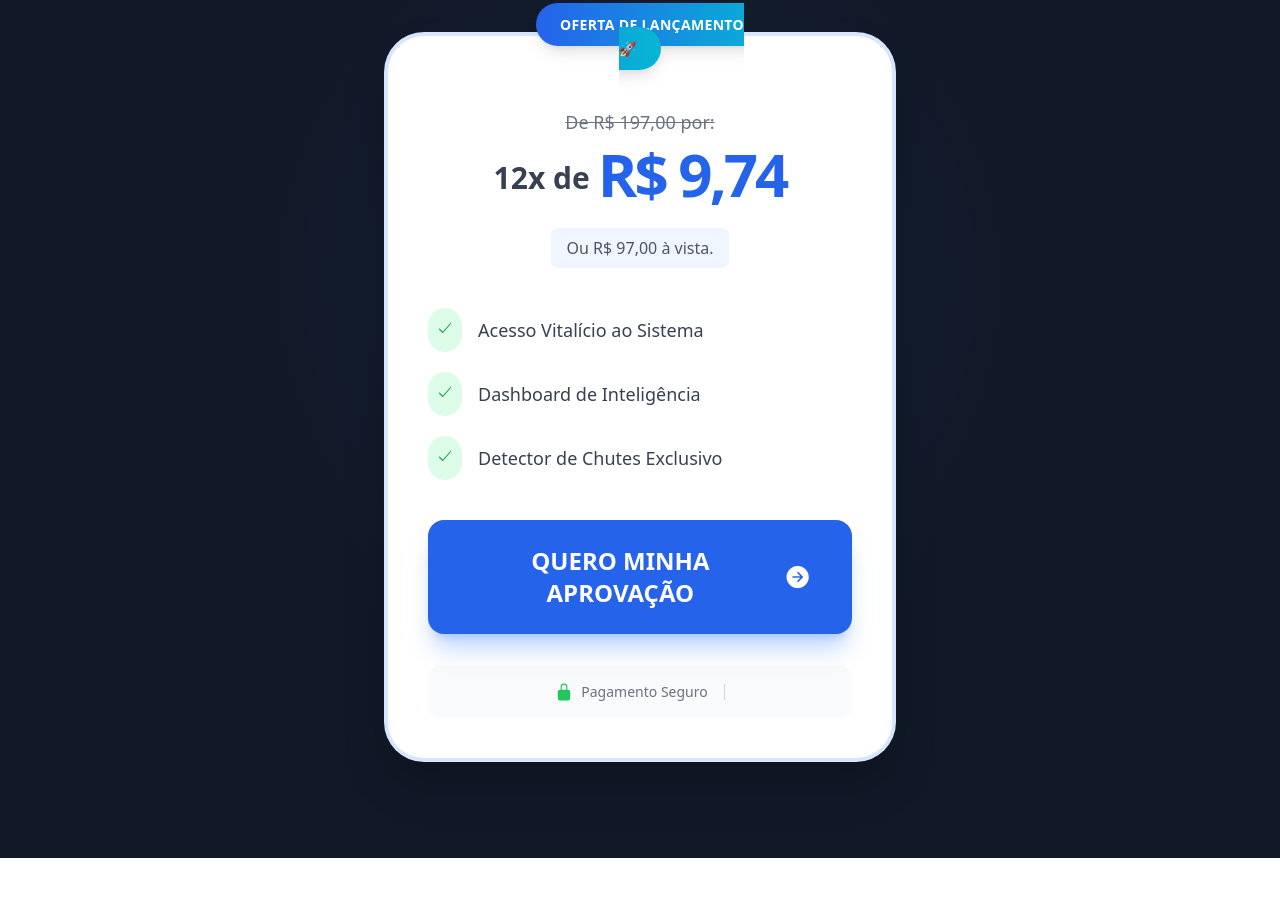
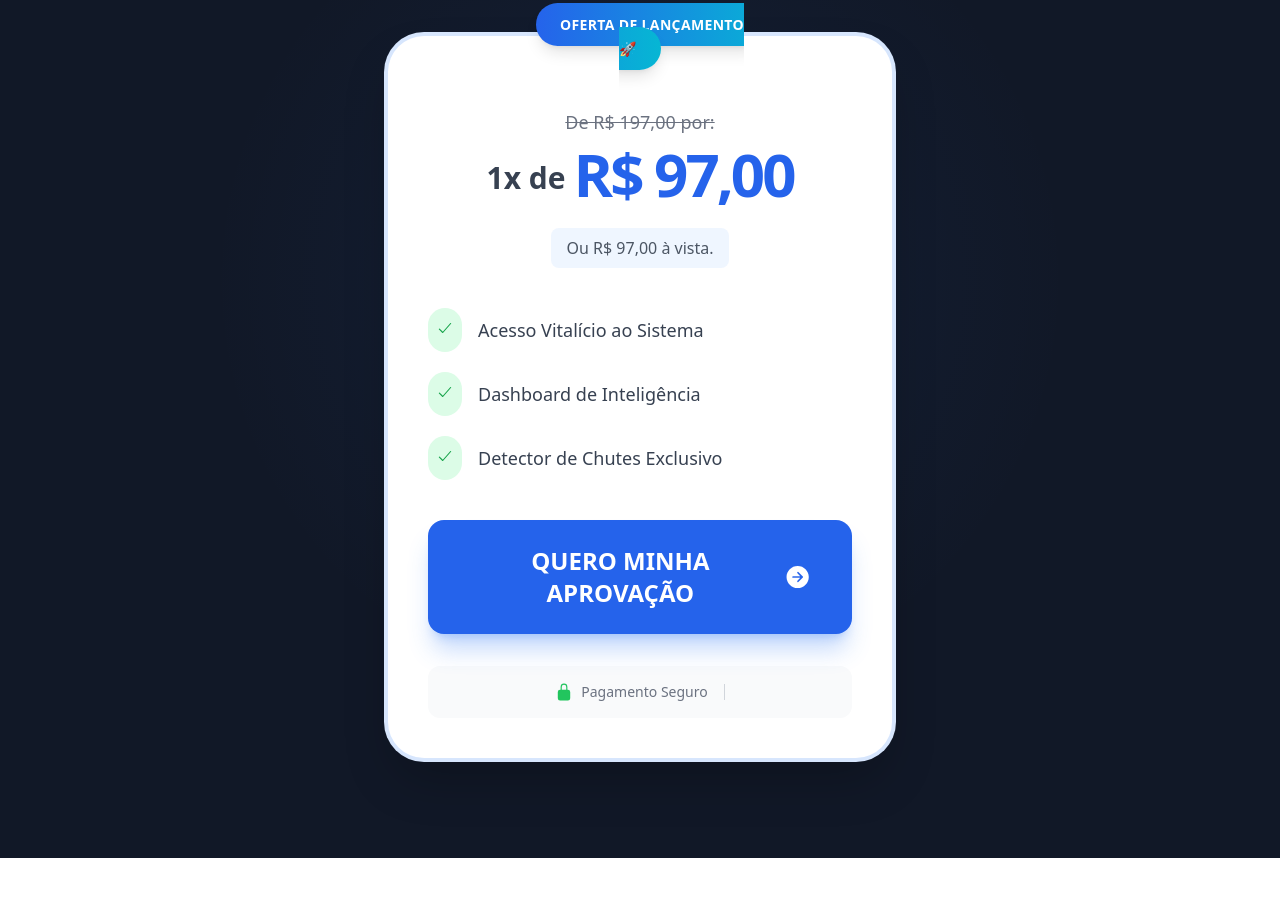
Before and after one commit to MacksuelGomes/planner-oab, a plain HTML site: page index.html in a window 1280 px wide. Shown: the part 3298-4217 px from the top of the page. Drawn offline with nearby package versions, Linux system fonts and the light colour scheme; a web font is replaced by a local one.

Commit message:
Change pricing display from 12x to 1x

```diff
--- a/index.html
+++ b/index.html
@@ -202,8 +202,8 @@
                 <div class="text-center mt-8">
                     <p class="text-gray-500 line-through text-lg mb-2">De R$ 197,00 por:</p>
                     <div class="flex justify-center items-end gap-2 mb-6">
-                        <span class="text-3xl font-bold text-gray-700 mb-2">12x de</span>
-                        <span class="text-6xl font-black text-blue-600 tracking-tighter">R$ 9,74</span>
+                        <span class="text-3xl font-bold text-gray-700 mb-2">1x de</span>
+                        <span class="text-6xl font-black text-blue-600 tracking-tighter">R$ 97,00</span>
                     </div>
                     <p class="text-gray-600 font-medium mb-10 bg-blue-50 inline-block px-4 py-2 rounded-lg">Ou R$ 97,00 à vista.</p>
                 </div>
```
